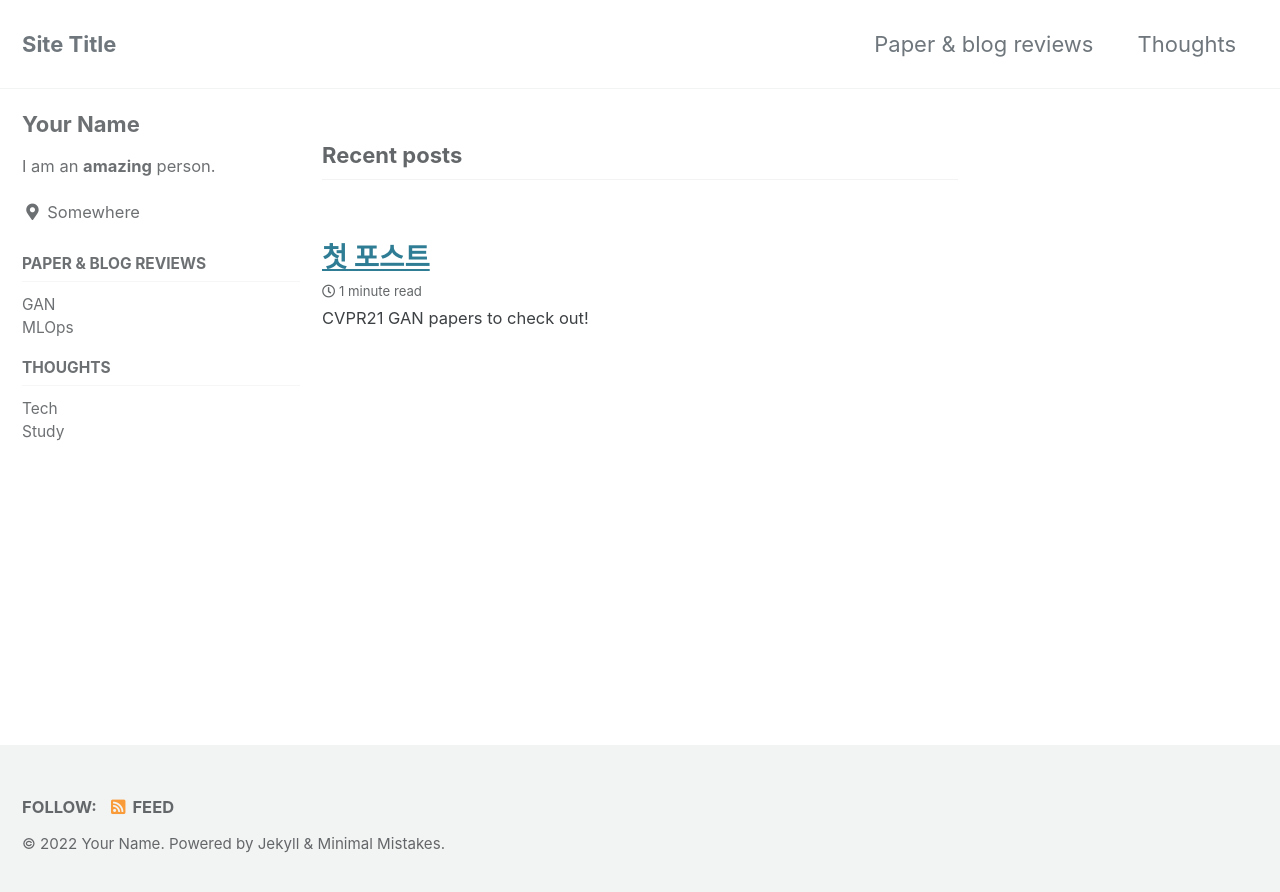
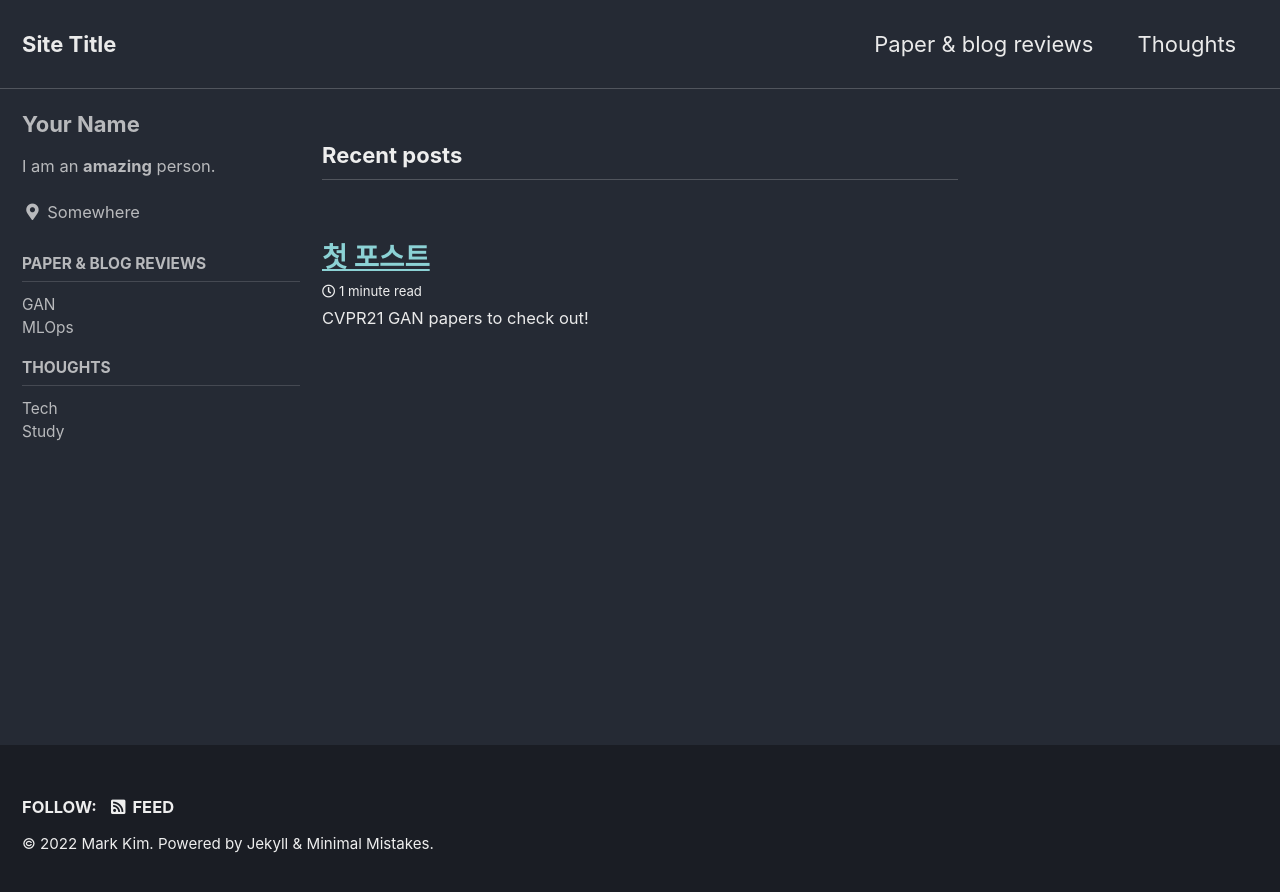
Before and after one commit to jis478/test_page, a Jekyll site: the page built from index.html, in a window 1280 px wide. Shown: the top 892 px of the page. Built offline with Jekyll 4.4.1, drawn with Linux system fonts in a browser that asks for light colours; cached includes are drawn as plain includes; the list of posts is cut into pages by our own code.

Commit message:
Update _config.yml

```diff
--- a/_config.yml
+++ b/_config.yml
@@ -12,15 +12,15 @@
 
 # theme                  : "minimal-mistakes-jekyll"
 # remote_theme           : "mmistakes/minimal-mistakes"
-minimal_mistakes_skin    : "default" # "air", "aqua", "contrast", "dark", "dirt", "neon", "mint", "plum", "sunrise"
+minimal_mistakes_skin    : "dark" # "air", "aqua", "contrast", "dark", "dirt", "neon", "mint", "plum", "sunrise"
 
 # Site Settings
 locale                   : "en-US"
 title                    : "Site Title"
 title_separator          : "-"
 subtitle                 : # site tagline that appears below site title in masthead
-name                     : "Your Name"
-description              : "An amazing website."
+name                     : "Mark Kim"
+description              : "AI Research Engineer & Data Scientist"
 url                      : # the base hostname & protocol for your site e.g. "https://mmistakes.github.io"
 baseurl                  : # the subpath of your site, e.g. "/blog"
 repository               : # GitHub username/repo-name e.g. "mmistakes/minimal-mistakes"
```
